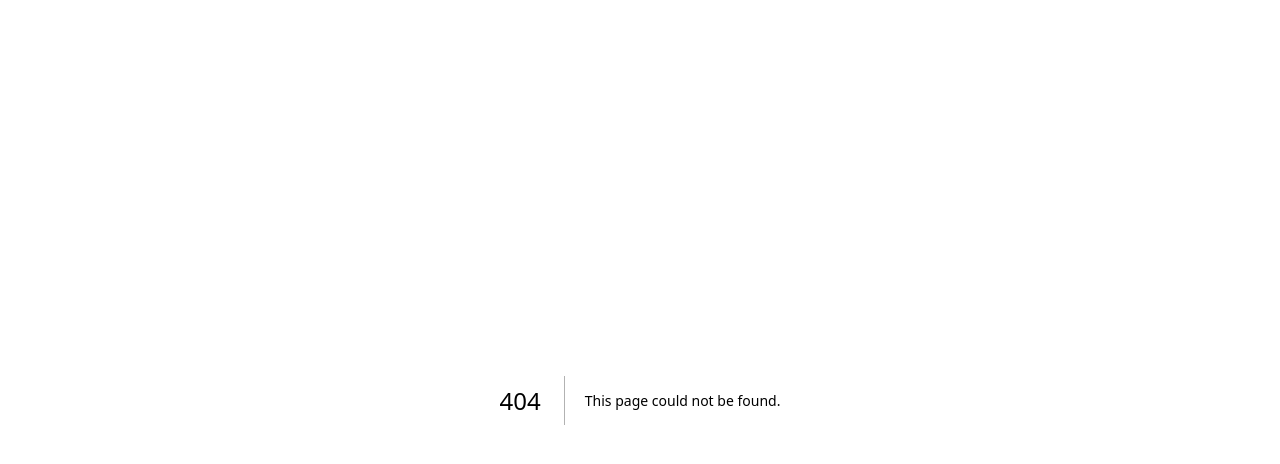
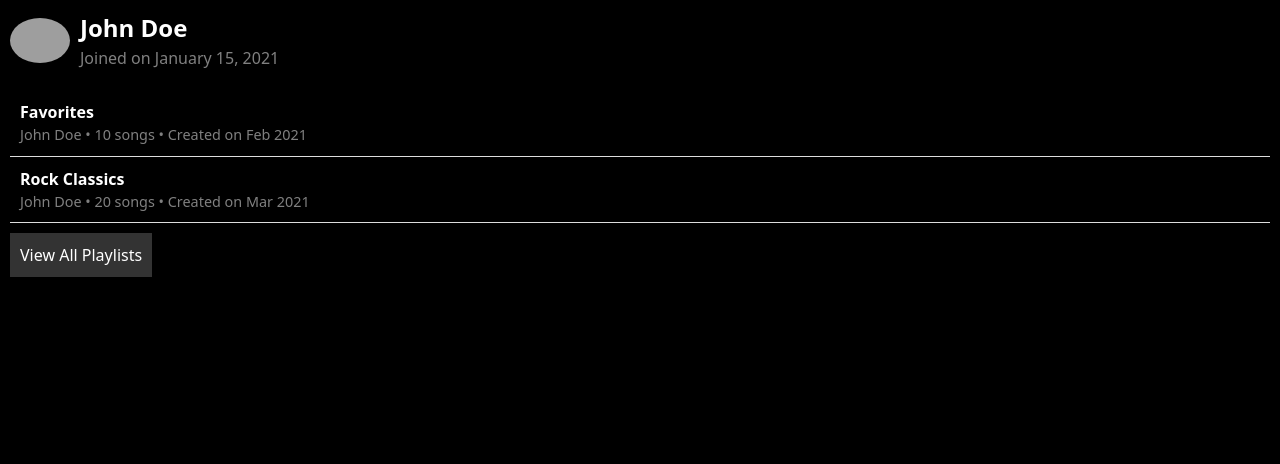
Before and after one commit to ManuelCPinto/IPM-Projeto, a Next.js app: page /profile in a window 1280 px wide. Before the commit this address had no page. Shown: the top 464 px of the page. Built offline with nearby package versions, Linux system fonts and the light colour scheme; grey boxes are pictures that could not be loaded.

Commit message:
Profile first test (image not yet working)

```diff
--- /dev/null
+++ b/src/app/profile/components/PlaylistItem/PlaylistItem.module.css
@@ -0,0 +1,13 @@
+.playlistItem {
+    padding: 10px;
+    border-bottom: 1px solid #ddd;
+  }
+
+  .playlistName {
+    font-weight: bold;
+  }
+
+  .playlistDetails {
+    color: gray;
+    font-size: 0.9rem;
+  }
--- /dev/null
+++ b/src/app/profile/components/PlaylistItem/PlaylistItem.tsx
@@ -0,0 +1,22 @@
+import React from 'react';
+import styles from './PlaylistItem.module.css';
+
+interface PlaylistItemProps {
+  name: string;
+  owner: string;
+  date: string;
+  songCount: number;
+}
+
+const PlaylistItem: React.FC<PlaylistItemProps> = ({ name, owner, date, songCount }) => {
+  return (
+    <div className={styles.playlistItem}>
+      <h3 className={styles.playlistName}>{name}</h3>
+      <p className={styles.playlistDetails}>
+        {owner} • {songCount} songs • Created on {date}
+      </p>
+    </div>
+  );
+};
+
+export default PlaylistItem;
--- /dev/null
+++ b/src/app/profile/components/PlaylistList/PlaylistList.module.css
@@ -0,0 +1,17 @@
+.playlistList {
+    padding: 10px;
+  }
+
+  .viewMoreButton {
+    margin-top: 10px;
+    padding: 10px;
+    background-color: #333;
+    color: white;
+    border: none;
+    cursor: pointer;
+    transition: background-color 0.3s;
+  }
+
+  .viewMoreButton:hover {
+    background-color: #555;
+  }
--- /dev/null
+++ b/src/app/profile/components/PlaylistList/PlaylistList.tsx
@@ -0,0 +1,37 @@
+import React from 'react';
+import PlaylistItem from '../PlaylistItem/PlaylistItem';
+import styles from './PlaylistList.module.css';
+
+interface Playlist {
+  id: number;
+  name: string;
+  owner: string;
+  date: string;
+  songCount: number;
+}
+
+interface PlaylistListProps {
+  playlists: Playlist[];
+  onViewMore: () => void;
+}
+
+const PlaylistList: React.FC<PlaylistListProps> = ({ playlists, onViewMore }) => {
+  return (
+    <div className={styles.playlistList}>
+      {playlists.map((playlist) => (
+        <PlaylistItem
+          key={playlist.id}
+          name={playlist.name}
+          owner={playlist.owner}
+          date={playlist.date}
+          songCount={playlist.songCount}
+        />
+      ))}
+      <button onClick={onViewMore} className={styles.viewMoreButton}>
+        View All Playlists
+      </button>
+    </div>
+  );
+};
+
+export default PlaylistList;
--- /dev/null
+++ b/src/app/profile/components/ProfileImage/ProfileImage.module.css
@@ -0,0 +1,4 @@
+.profileImage {
+    border-radius: 50%;
+    object-fit: cover;
+  }
--- /dev/null
+++ b/src/app/profile/components/ProfileImage/ProfileImage.tsx
@@ -0,0 +1,26 @@
+import React from 'react';
+import Image from 'next/image';
+import styles from './ProfileImage.module.css';
+// import logo from '@/public/logo.png'
+
+
+interface ProfileImageProps {
+  src?: string;
+  alt?: string;
+  size?: number;
+}
+
+const ProfileImage: React.FC<ProfileImageProps> = ({ src = 'src/public/logo.png', alt = 'Profile Image', size = 150 }) => {
+  return (
+    <Image
+      src={src}
+      alt={alt}
+      width={size}
+      height={size}
+      className={styles.profileImage}
+      style={{ borderRadius: '50%' }}
+    />
+  );
+};
+
+export default ProfileImage;
--- /dev/null
+++ b/src/app/profile/components/ProfileInfo/ProfileInfo.module.css
@@ -0,0 +1,14 @@
+.profileInfo {
+    display: flex;
+    flex-direction: column;
+    margin-left: 10px;
+  }
+
+  .userName {
+    font-size: 1.5rem;
+    font-weight: bold;
+  }
+
+  .joinDate {
+    color: gray;
+  }
--- /dev/null
+++ b/src/app/profile/components/ProfileInfo/ProfileInfo.tsx
@@ -0,0 +1,18 @@
+import React from 'react';
+import styles from './ProfileInfo.module.css';
+
+interface ProfileInfoProps {
+  name: string;
+  joinDate: string;
+}
+
+const ProfileInfo: React.FC<ProfileInfoProps> = ({ name, joinDate }) => {
+  return (
+    <div className={styles.profileInfo}>
+      <h2 className={styles.userName}>{name}</h2>
+      <p className={styles.joinDate}>Joined on {joinDate}</p>
+    </div>
+  );
+};
+
+export default ProfileInfo;
--- /dev/null
+++ b/src/app/profile/components/UserProfile.tsx
@@ -0,0 +1,40 @@
+'use client';
+
+import React from 'react';
+import UserProfileHeader from './UserProfileHeader/UserProfileHeader';
+import PlaylistList from './PlaylistList/PlaylistList';
+
+interface User {
+  profileImage: string;
+  name: string;
+  joinDate: string;
+}
+
+interface Playlist {
+  id: number;
+  name: string;
+  owner: string;
+  date: string;
+  songCount: number;
+}
+
+interface UserProfileProps {
+  user: User;
+  playlists: Playlist[];
+  onViewMorePlaylists: () => void;
+}
+
+const UserProfile: React.FC<UserProfileProps> = ({ user, playlists, onViewMorePlaylists }) => {
+  return (
+    <div>
+      <UserProfileHeader
+        imageSrc={user.profileImage}
+        name={user.name}
+        joinDate={user.joinDate}
+      />
+      <PlaylistList playlists={playlists} onViewMore={onViewMorePlaylists} />
+    </div>
+  );
+};
+
+export default UserProfile;
--- /dev/null
+++ b/src/app/profile/components/UserProfileHeader/UserProfileHeader.module.css
@@ -0,0 +1,5 @@
+.userProfileHeader {
+    display: flex;
+    align-items: center;
+    padding: 10px;
+  }
--- /dev/null
+++ b/src/app/profile/components/UserProfileHeader/UserProfileHeader.tsx
@@ -0,0 +1,21 @@
+import React from 'react';
+import ProfileInfo from '../ProfileInfo/ProfileInfo';
+import styles from './UserProfileHeader.module.css';
+import ProfileImage from '../ProfileImage/ProfileImage';
+
+interface UserProfileHeaderProps {
+  imageSrc: string;
+  name: string;
+  joinDate: string;
+}
+
+const UserProfileHeader: React.FC<UserProfileHeaderProps> = ({ imageSrc, name, joinDate }) => {
+  return (
+    <div className={styles.userProfileHeader}>
+      <ProfileImage src={imageSrc} size={60} />
+      <ProfileInfo name={name} joinDate={joinDate} />
+    </div>
+  );
+};
+
+export default UserProfileHeader;
--- /dev/null
+++ b/src/app/profile/page.tsx
@@ -0,0 +1,27 @@
+'use client';
+// src/app/profile/page.tsx
+import React from 'react';
+import UserProfile from './components/UserProfile';
+
+// Example user and playlists data (replace with actual data fetching if needed)
+const user = {
+  profileImage: '/src/public/logo.png',
+  name: 'John Doe',
+  joinDate: 'January 15, 2021',
+};
+
+const playlists = [
+  { id: 1, name: 'Favorites', owner: 'John Doe', date: 'Feb 2021', songCount: 10 },
+  { id: 2, name: 'Rock Classics', owner: 'John Doe', date: 'Mar 2021', songCount: 20 },
+  // more playlists
+];
+
+export default function ProfilePage() {
+  const handleViewMorePlaylists = () => {
+    console.log('View more playlists');
+  };
+
+  return (
+    <UserProfile user={user} playlists={playlists} onViewMorePlaylists={handleViewMorePlaylists} />
+  );
+}
```
